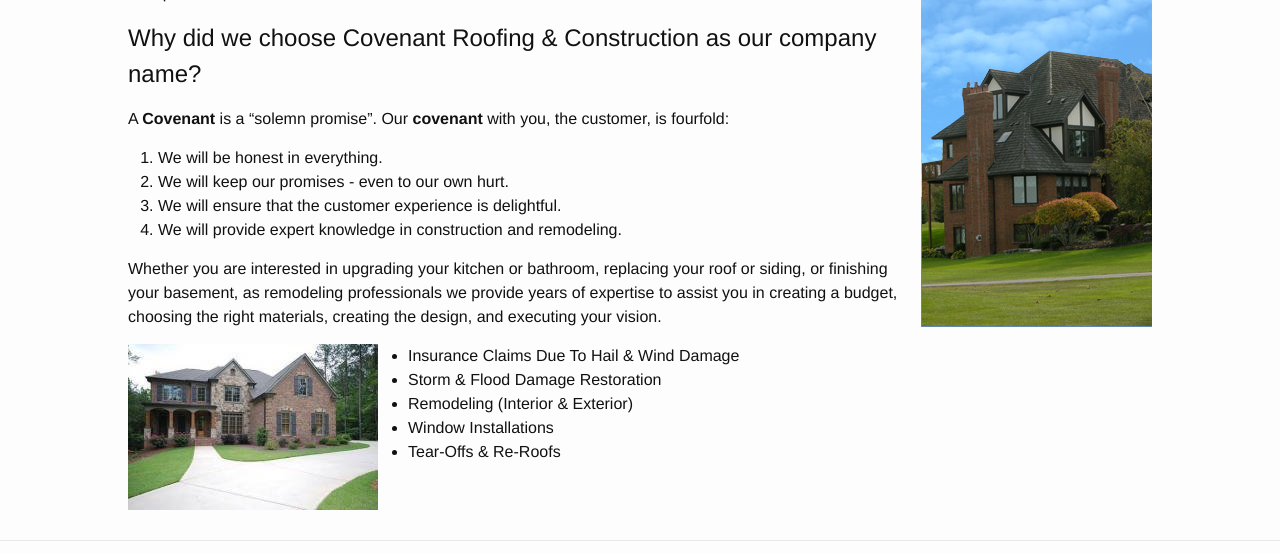
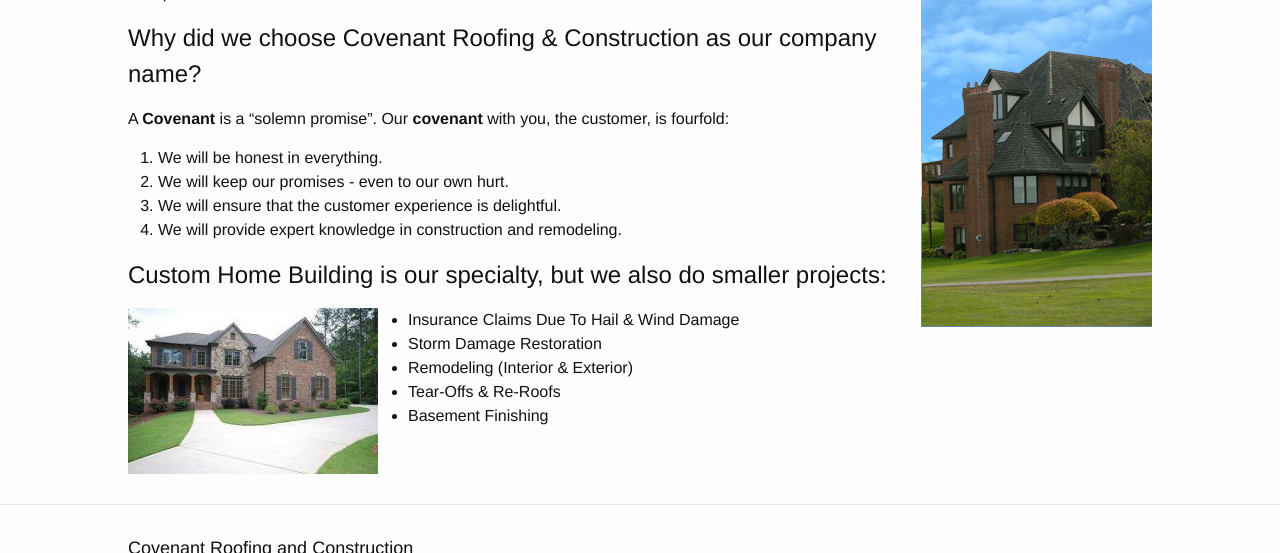
Before and after one commit to covenantrc/covenantrc.github.io, a Jekyll site: the page built from index.md, in a window 1280 px wide and 900 px high, scrolled down 413 px, cut to the strip 0-553 px from the top of the window. Built offline with Jekyll 4.4.1, drawn with Linux system fonts in a browser that asks for light colours.

Commit message:
Update index.md

```diff
--- a/index.md
+++ b/index.md
@@ -19,12 +19,12 @@ A **Covenant** is a "solemn promise". Our **covenant** with you, the customer, i
 4. We will provide expert knowledge in construction and remodeling.
 
 
-Whether you are interested in upgrading your kitchen or bathroom, replacing your roof or siding, or finishing your basement, as remodeling professionals we provide years of expertise to assist you in creating a budget, choosing the right materials, creating the design, and executing your vision.
+## Custom Home Building is our specialty, but we also do smaller projects:
 
 <img src="res/house_front.jpg" style="float:left; margin-right: 30px">
 
 - Insurance Claims Due To Hail & Wind Damage
-- Storm & Flood Damage Restoration
+- Storm Damage Restoration
 - Remodeling (Interior & Exterior)
-- Window Installations
 - Tear-Offs & Re-Roofs
+- Basement Finishing
```
